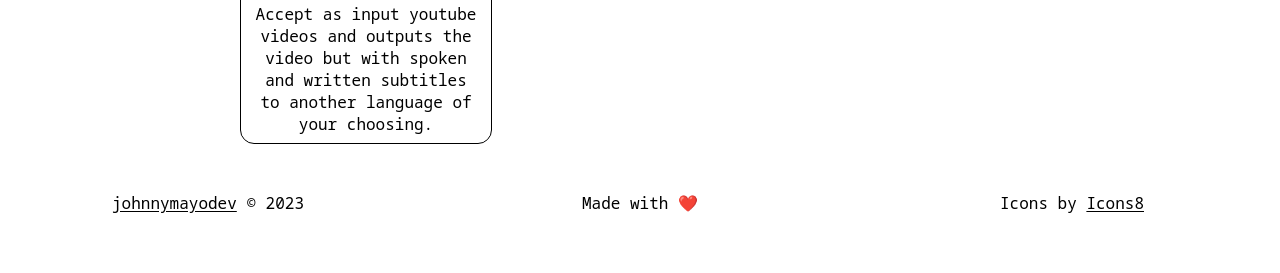
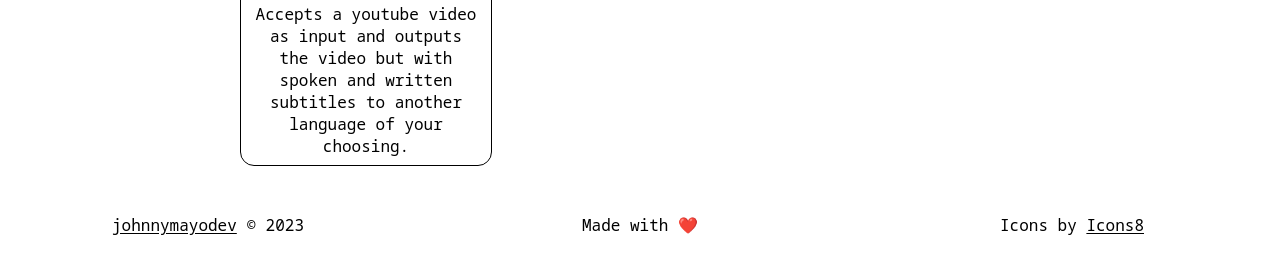
Before and after one commit to johnnymayodev/portfolio, a plain HTML site: page templates/index.html in a window 1280 px wide. Shown: the part 135-408 px from the top of the page. Drawn offline with Linux system fonts and the light colour scheme; files that its build step writes are made by us from their sources; files whose address does not match are found by name; a web font is replaced by a local one.

Commit message:
Update index.html

```diff
--- a/templates/index.html
+++ b/templates/index.html
@@ -17,7 +17,7 @@
                 <div class="project">
                     <h3>Foreign Whispers</h3>
                     <a href="https://github.com/johnnymayodev/Foreign-Whispers" target="_blank"><img class="icon" src="static/icons/icons8-github-100.png" alt="github"></a>
-                    <p>Accept as input youtube videos and outputs the video but with spoken and written subtitles to another language of your choosing.</p>
+                    <p>Accepts a youtube video as input and outputs the video but with spoken and written subtitles to another language of your choosing.</p>
                 </div>
             </div>
         </div>
```
